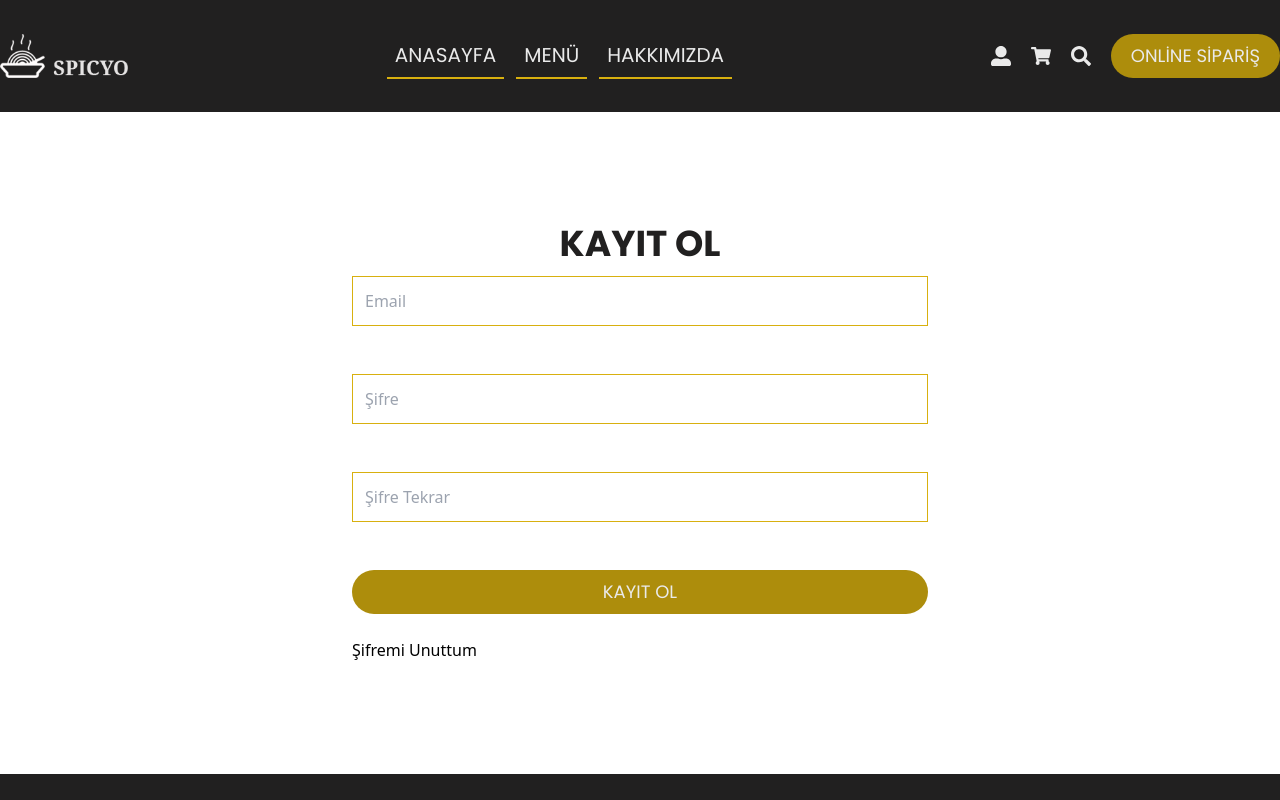
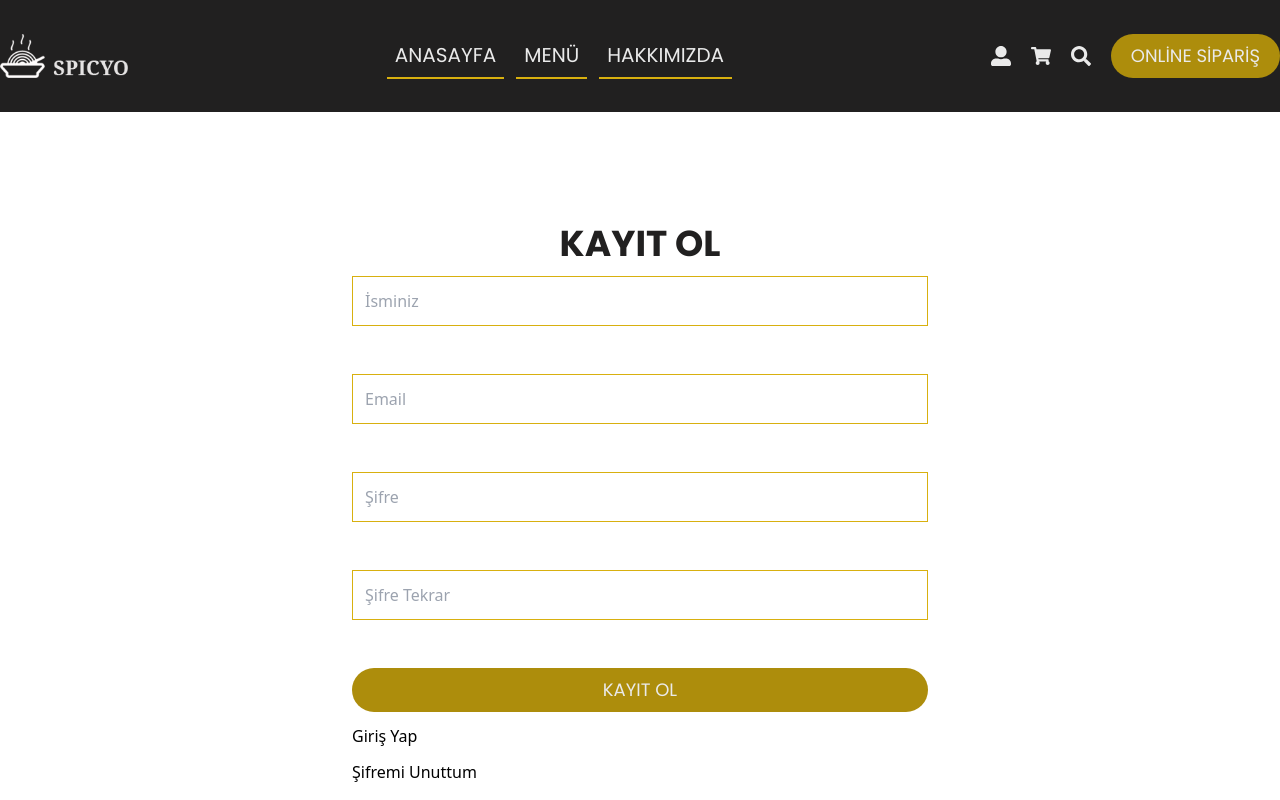
Before and after one commit to ulusoyomer/food-ordering, a Next.js app: page /auth/register in a window 1280 px wide. Shown: the top 800 px of the page. Built offline with nearby package versions, Linux system fonts and the light colour scheme.

Commit message:
Fix Register

```diff
--- a/pages/auth/register.jsx
+++ b/pages/auth/register.jsx
@@ -5,6 +5,7 @@ import Link from 'next/link';
 const RegisterPage = () => {
 	const formik = useFormik({
 		initialValues: {
+			name: '',
 			email: '',
 			password: '',
 			confirmPassword: '',
@@ -20,6 +21,26 @@ const RegisterPage = () => {
 			<TitlePrimary>Kayıt Ol</TitlePrimary>
 			<div className="login__container">
 				<form onSubmit={formik.handleSubmit}>
+					<input
+						className={
+							formik.touched.email && formik.errors.email
+								? 'input u--alert-border'
+								: 'input'
+						}
+						type={'email'}
+						name={'name'}
+						id={'name'}
+						onChange={formik.handleChange}
+						onBlur={formik.handleBlur}
+						value={formik.values.name}
+						placeholder={'İsminiz'}
+					/>
+					<p className="u--alert">
+						&nbsp;
+						{formik.touched.name && formik.errors.name
+							? '*' + formik.errors.name
+							: ' '}
+					</p>
 					<input
 						className={
 							formik.touched.email && formik.errors.email
@@ -88,7 +109,10 @@ const RegisterPage = () => {
 					>
 						Kayıt Ol
 					</button>
-					<Link className="block mt-6 hover:underline" href="/auth/">
+					<Link className="block mt-3 hover:underline" href="/auth/login">
+						Giriş Yap
+					</Link>
+					<Link className="block mt-3 hover:underline" href="/auth/">
 						Şifremi Unuttum
 					</Link>
 				</form>
--- a/schema/registerSchema.js
+++ b/schema/registerSchema.js
@@ -4,6 +4,7 @@ export const registerSchema = Yum.object({
 	email: Yum.string()
 		.email('Email formatı doğru değil')
 		.required('Email zorunlu'),
+	name: Yum.string().required('İsim zorunlu'),
 	password: Yum.string()
 		.min(8, 'Şifreniz en az 8 Karakter uzunluğunda olmalıdır')
 		.required('Şifre zorunlu')
```
